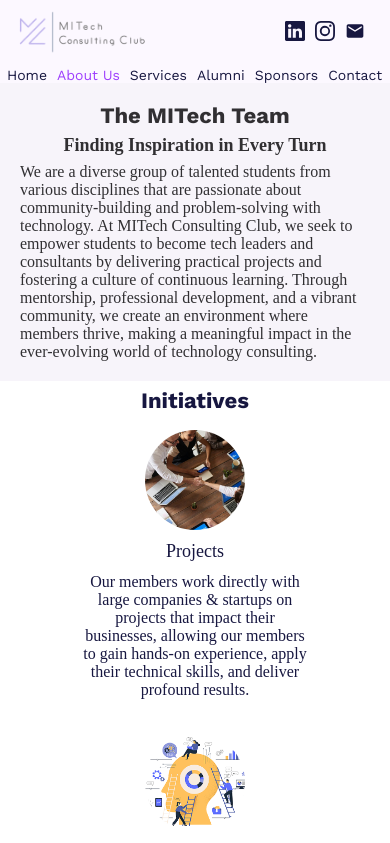
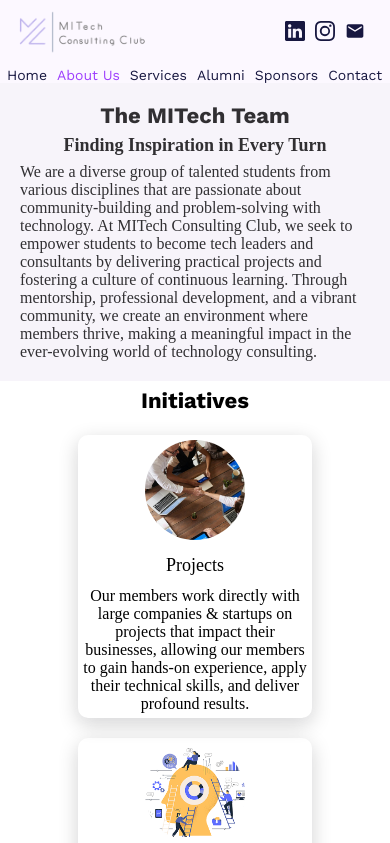
Before and after one commit to MITech-Consulting-Club/website, a Next.js app: page /about in a window 390 px wide. Shown: the top 843 px of the page. Built offline with nearby package versions, Linux system fonts and the light colour scheme.

Commit message:
Updated tablet exec photo layout and made cards

```diff
--- a/app/(routes)/about/about.module.scss
+++ b/app/(routes)/about/about.module.scss
@@ -13,7 +13,7 @@
 }
 
 .showOverlay {
-  display: block; /* Show the overlay when needed */
+  display: block; /* Show the overlay when profile is clicked */
 }
 
 .teamContainer {
@@ -67,13 +67,11 @@
 }
 
 .initiativesContainer {
-  @include respond-to('md') {
-  }
-
   display: flex;
   flex-direction: column;
   align-items: center;
   justify-content: center;
+  color: black;
   padding: 2% 20%;
 }
 
@@ -87,24 +85,28 @@
 .initiativesCardsContainer {
   @include respond-to('md') {
     flex-direction: row;
+    gap: 5%;
   }
   display: flex;
   flex-direction: column;
+  justify-content: center;
+  margin: 5% 0 0 0;
 }
 
 .initiativesCard {
   @include respond-to('md') {
-    width: 30%;
+    width: 350px;
     margin: 0;
   }
-  height: 50%;
+
+  text-align: center;
+  position: relative;
+  margin: 10px 0;
+  border-radius: 10px;
+  box-shadow:
+    0 4px 8px 0 rgba(251, 248, 255, 0.2),
+    0 6px 20px 0 rgba(0, 0, 0, 0.19);
   padding: 2%;
-
-  display: flex;
-  align-items: center;
-  flex-direction: column;
-  justify-content: center;
-  margin: 5% 0;
 }
 
 .cardAvatar {
@@ -150,6 +152,12 @@
 }
 
 .teamPhotosContainer {
+  @include respond-to('md') {
+    display: grid;
+    grid-template-columns: repeat(2, 1fr);
+    gap: 20px;
+  }
+
   @include respond-to('lg') {
     display: grid;
     grid-template-columns: repeat(4, 1fr);
```
